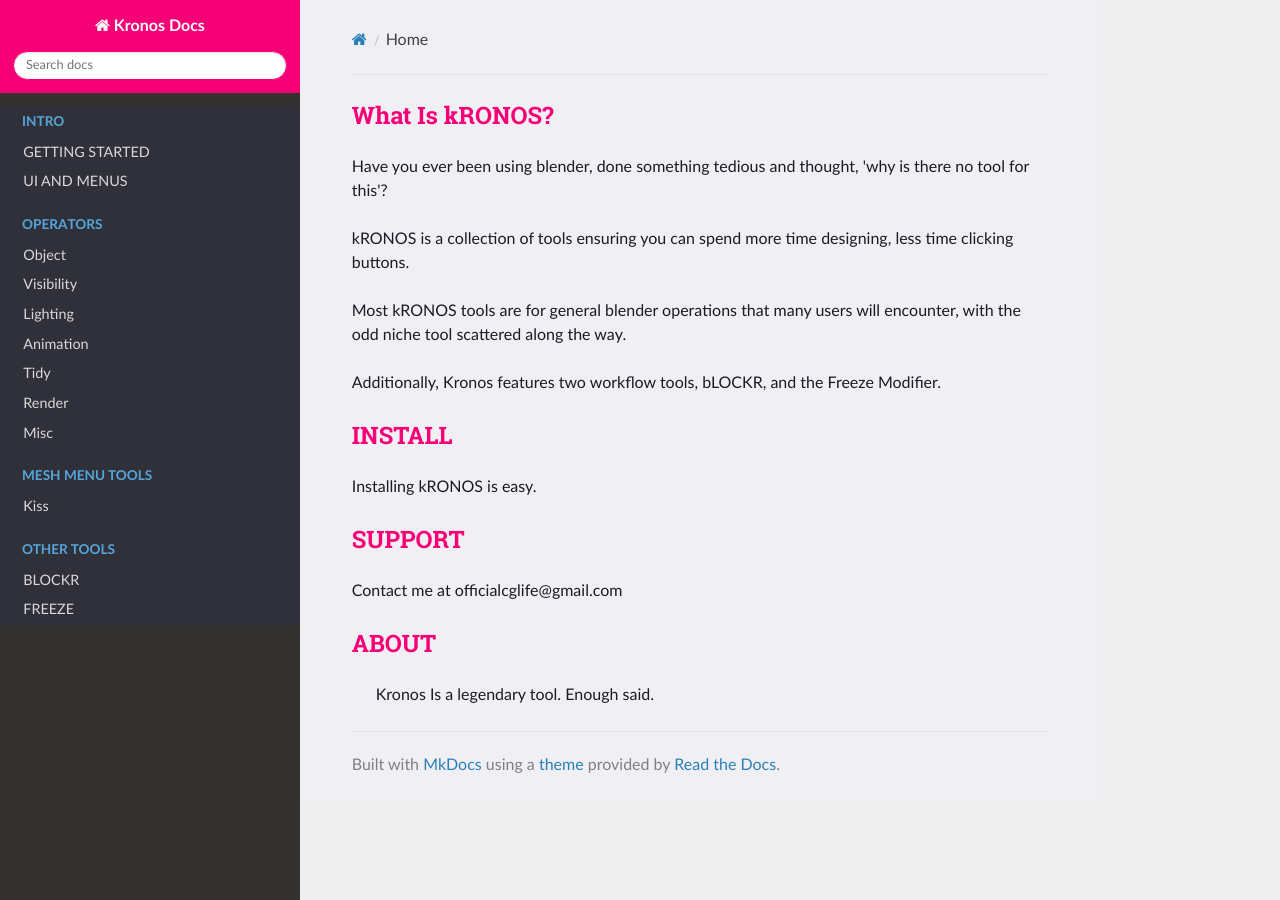
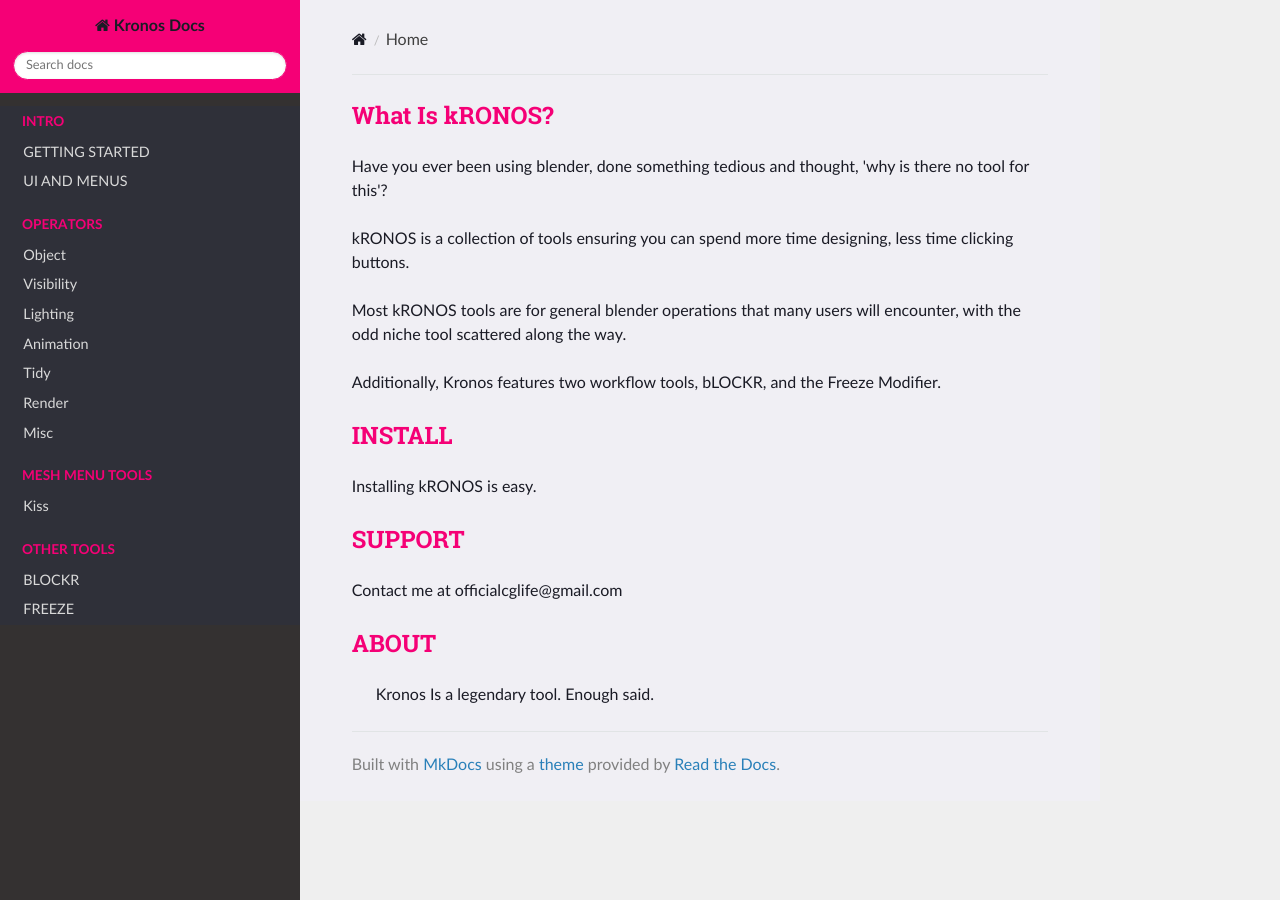
Before and after one commit to CGLIFE7/KronosDocs, an MkDocs documentation site: the page built from docs/docs/index.md, in a window 1280 px wide. Built offline with MkDocs 1.6.1, drawn with Linux system fonts in a browser that asks for light colours; nearby versions of some CDN libraries.

Commit message:
Update extra.css

```diff
--- a/docs/docs/extra.css
+++ b/docs/docs/extra.css
@@ -34,7 +34,9 @@
 background-color:#2F3039 !important;
 }
 
-
-icon-home {
+.caption-text {
+color: #F50076;
+}
+.icon-home {
 color:#1A1B25 !important;
 }
```
